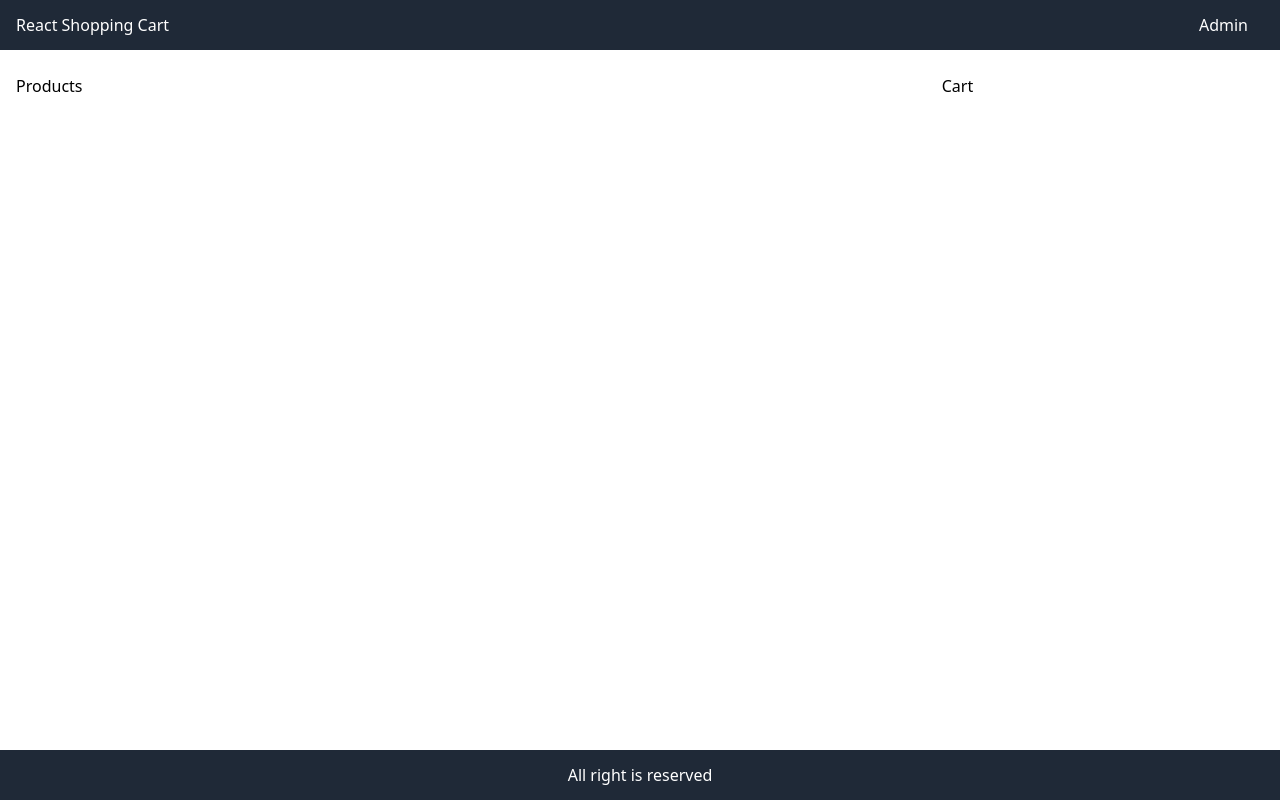
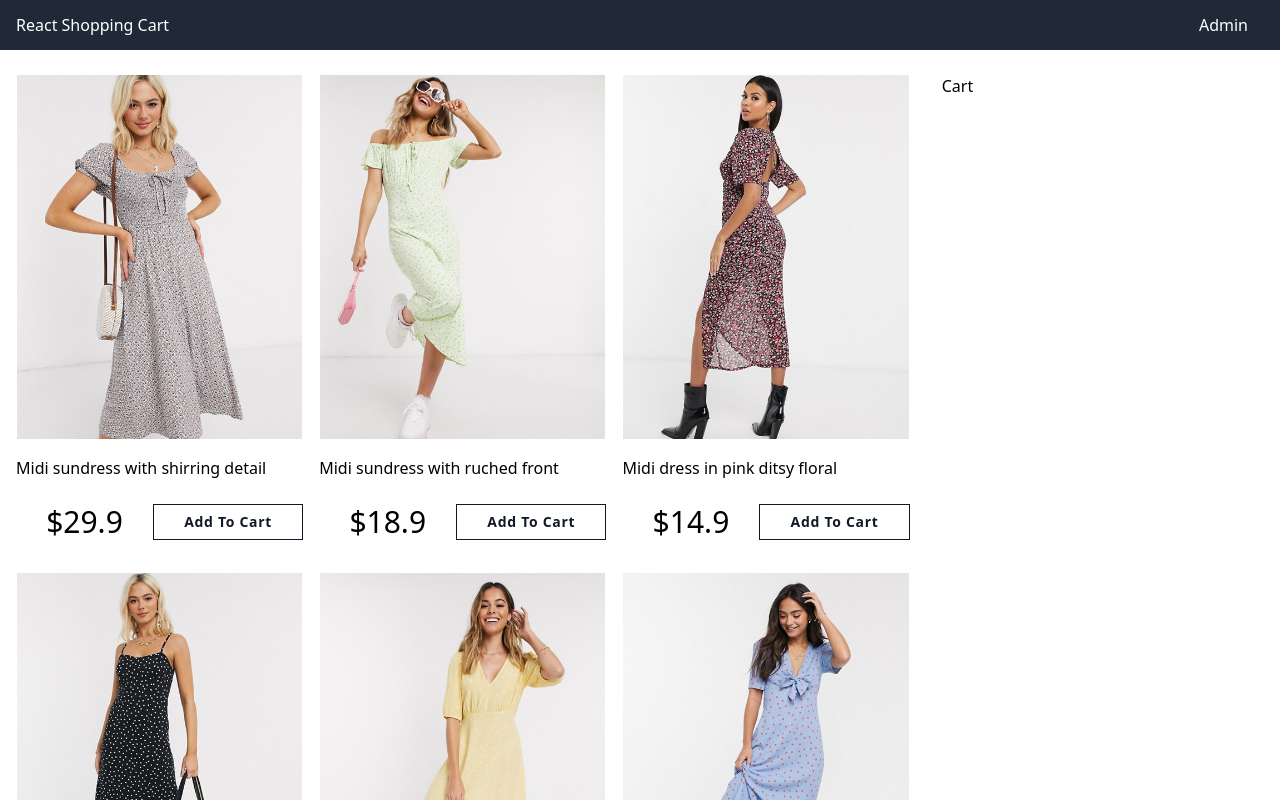
Before and after one commit to tomaszdanczak/react-redux-shopping-cart, a React (Create React App) app: page / in a window 1280 px wide. Shown: the top 800 px of the page. Built offline with nearby package versions, Linux system fonts and the light colour scheme.

Commit message:
feat: render <Product/> components using DUMMY DATA

```diff
--- a/public/index.html
+++ b/public/index.html
@@ -8,11 +8,7 @@
   <meta name="theme-color" content="#000000" />
   <meta name="description" content="Web site created using create-react-app" />
   <link rel="apple-touch-icon" href="%PUBLIC_URL%/logo192.png" />
-  <!--
-      manifest.json provides metadata used when your web app is installed on a
-      user's mobile device or desktop. See https://developers.google.com/web/fundamentals/web-app-manifest/
-    -->
-  <link rel="manifest" href="%PUBLIC_URL%/manifest.json" />
+
   <!--
       Notice the use of %PUBLIC_URL% in the tags above.
       It will be replaced with the URL of the `public` folder during the build.
--- a/src/components/organisms/Products.jsx
+++ b/src/components/organisms/Products.jsx
@@ -1,3 +1,14 @@
+import Product from "../molecules/Product";
+import { products } from "./../../data.json";
+
 export default function Products() {
-  return <div className="col-span-5 ml-4">Products</div>;
+  return (
+    <div className="col-span-5 ml-4">
+      <ul className="grid grid-cols-2 gap-x-4 gap-y-8 lg:grid-cols-3">
+        {products.map((product) => (
+          <Product product={product} key={product._id} />
+        ))}
+      </ul>
+    </div>
+  );
 }
```
